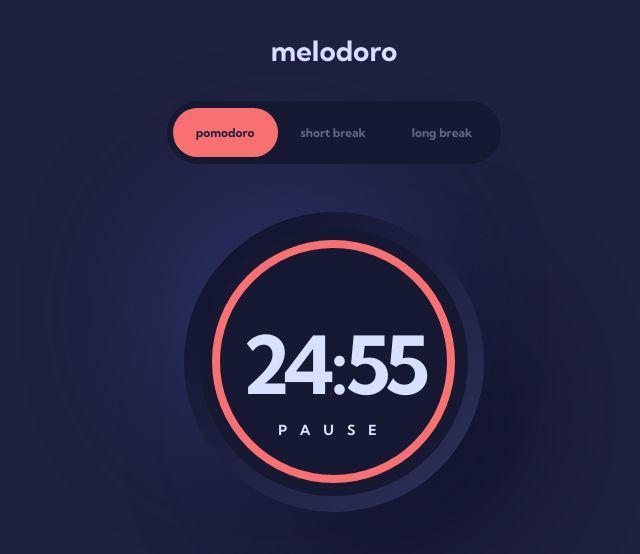
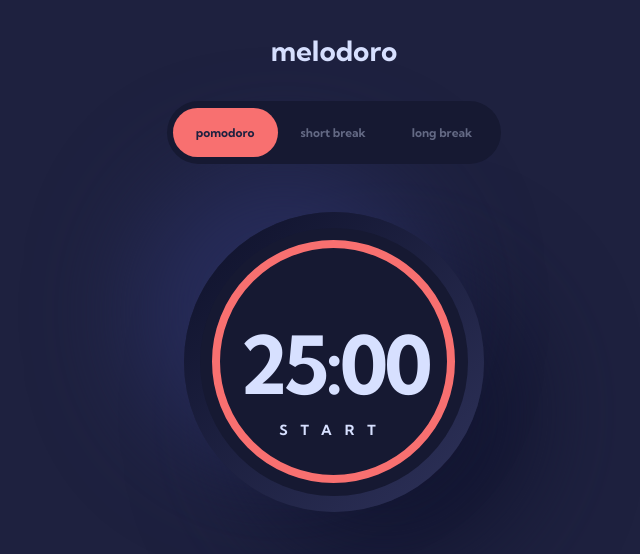
Before and after one commit to AlexanderMelox/melodoro, a React (Create React App) app: page / in a window 1280 px wide. Shown: the top 554 px of the page, without its empty margins (306-946 px from the left). Built offline with nearby package versions, Linux system fonts and the light colour scheme.

Commit message:
finished timer

```diff
--- a/src/App.js
+++ b/src/App.js
@@ -5,6 +5,13 @@ import Header from './components/Header'
 import Nav from './components/Nav'
 import Timer from './components/Timer'
 import { H2 } from './components/Headings'
+
+// this will be replace from the settings modal
+const timerMap = {
+  pomodoro: 25,
+  'short break': 5,
+  'long break': 10,
+}
 
 function App() {
   const [selectedTimer, setSelectedTimer] = useState('pomodoro')
@@ -20,7 +27,7 @@ function App() {
           selectedTimer={selectedTimer}
           setSelectedTimer={setSelectedTimer}
         />
-        <Timer />
+        <Timer minutes={timerMap[selectedTimer]} />
       </Container>
     </>
   )
--- a/src/components/Container.js
+++ b/src/components/Container.js
@@ -4,6 +4,7 @@ const Container = styled.main`
   display: grid;
   height: 100vh;
   width: 100vw;
+  overflow: hidden;
   grid-template-columns: 2.4rem 1fr 2.4rem;
   grid-template-rows: 10.1rem 6.3rem 1fr 7.6rem;
   grid-template-areas:
--- a/src/components/Timer.js
+++ b/src/components/Timer.js
@@ -1,4 +1,4 @@
-import React, { useState, useEffect, useMemo } from 'react'
+import React, { useState, useEffect, useMemo, useCallback } from 'react'
 import styled from 'styled-components/macro'
 import colors from '../style/colors'
 import { H1 } from './Headings'
@@ -12,21 +12,50 @@ const cy = SVGContainerSize / 2
 
 const circumference = radius * 2 * Math.PI
 
-const Timer = () => {
-  const startingMilliseconds = minutesToMilliseconds(25)
+const Timer = ({ minutes = 25 }) => {
+  // Converts the time from minutes to milliseconds
+  const [startingMilliseconds, setStartingMilliSeconds] = useState(
+    minutesToMilliseconds(minutes)
+  )
+  const [timerAction, setTimerAction] = useState('start')
   const [time, setTime] = useState(startingMilliseconds)
 
+  // percent for circle progress bar
   const percent = (time / startingMilliseconds) * 100
   const offset = circumference - (percent / 100) * circumference
 
+  // converts the time from milliseconds to a time format MM:SS
+  const formattedTime = useMemo(() => formatTime(time), [time])
+
   useEffect(() => {
     const countdown = setInterval(() => {
-      setTime((prevTime) => prevTime - 1000)
+      if (timerAction !== 'start') {
+        setTime((prevTime) => prevTime - 1000)
+      }
     }, 1000)
+    if (time <= 0) {
+      clearInterval(countdown)
+      setTimerAction('restart')
+    }
     return () => clearInterval(countdown)
-  }, [])
+  }, [timerAction, time])
 
-  const formattedTime = useMemo(() => formatTime(time), [time])
+  useEffect(() => {
+    setTimerAction('start')
+    setStartingMilliSeconds(minutesToMilliseconds(minutes))
+    setTime(startingMilliseconds)
+  }, [minutes, startingMilliseconds])
+
+  const toggleTimerState = useCallback(() => {
+    if (timerAction === 'start') {
+      setTimerAction('pause')
+    } else if (timerAction === 'restart') {
+      setTime(startingMilliseconds)
+      setTimerAction('start')
+    } else {
+      setTimerAction('start')
+    }
+  }, [timerAction, startingMilliseconds])
 
   return (
     <OuterCircle>
@@ -36,7 +65,12 @@ const Timer = () => {
         </SVG>
         <TimerContainer>
           <Time>{formattedTime}</Time>
-          <TimerAction>pause</TimerAction>
+          <TimerAction
+            onClick={toggleTimerState}
+            $isStart={timerAction === 'start'}
+          >
+            {timerAction}
+          </TimerAction>
         </TimerContainer>
       </InnerCircle>
     </OuterCircle>
@@ -90,7 +124,9 @@ export const TimerContainer = styled.div`
   transform: translate(-50%, -35%);
 `
 
-export const Time = styled(H1)``
+export const Time = styled(H1)`
+  font-variant-numeric: tabular-nums;
+`
 
 export const TimerAction = styled.span`
   display: inline-block;
@@ -99,6 +135,10 @@ export const TimerAction = styled.span`
   font-size: 1.4rem;
   letter-spacing: 1.3rem;
   cursor: pointer;
+
+  :hover {
+    color: ${colors.primary1};
+  }
 `
 
 export default Timer
```
